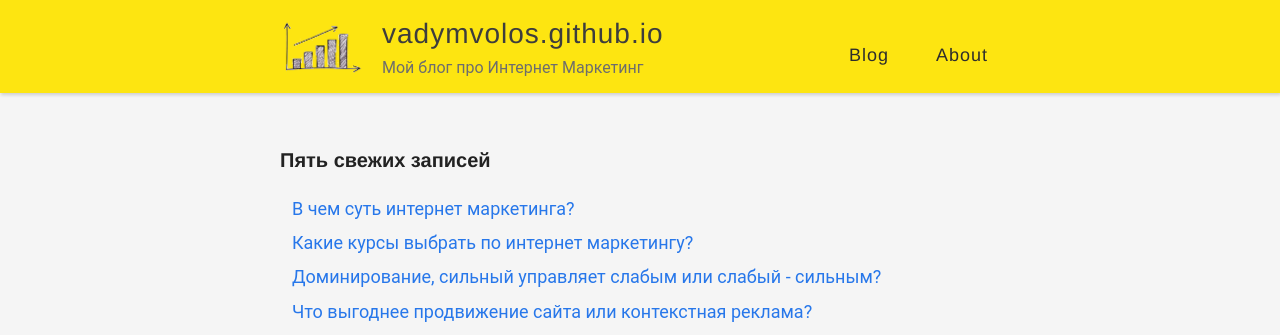
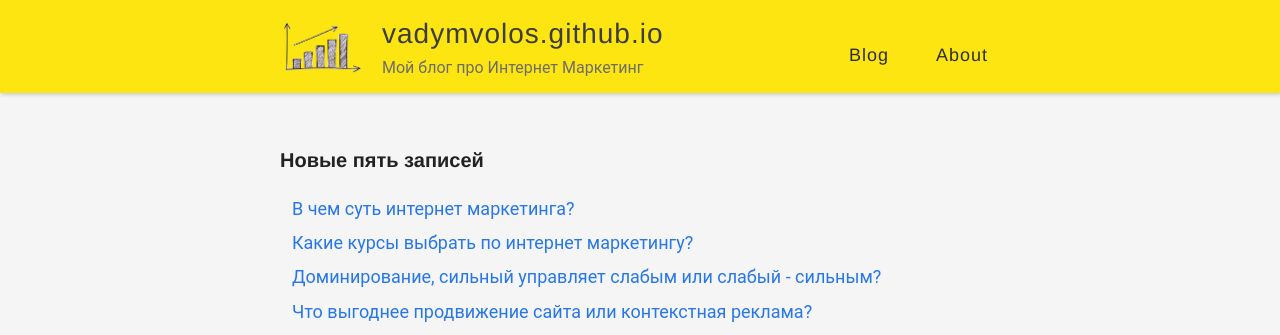
Before and after one commit to VadymVolos/vadymvolos.github.io, a Jekyll site: the page built from index.html, in a window 1280 px wide. Shown: the top 335 px of the page. Built offline with Jekyll 4.4.1, drawn with Linux system fonts in a browser that asks for light colours.

Commit message:
Update index.html

```diff
--- a/index.html
+++ b/index.html
@@ -4,7 +4,7 @@
 
 
 <div id="content" class="content main-index-page">
-    <h3>Пять свежих записей</h3>
+    <h3>Новые пять записей</h3>
     <ul class="category recent-posts">
         {% for post in site.posts limit:5  %}
         {% unless post.draft %}
```
